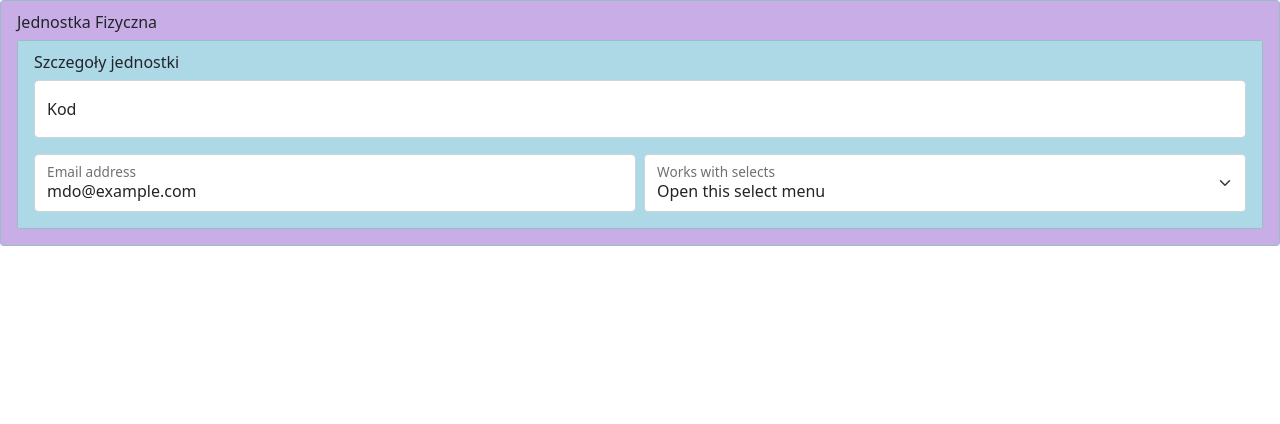
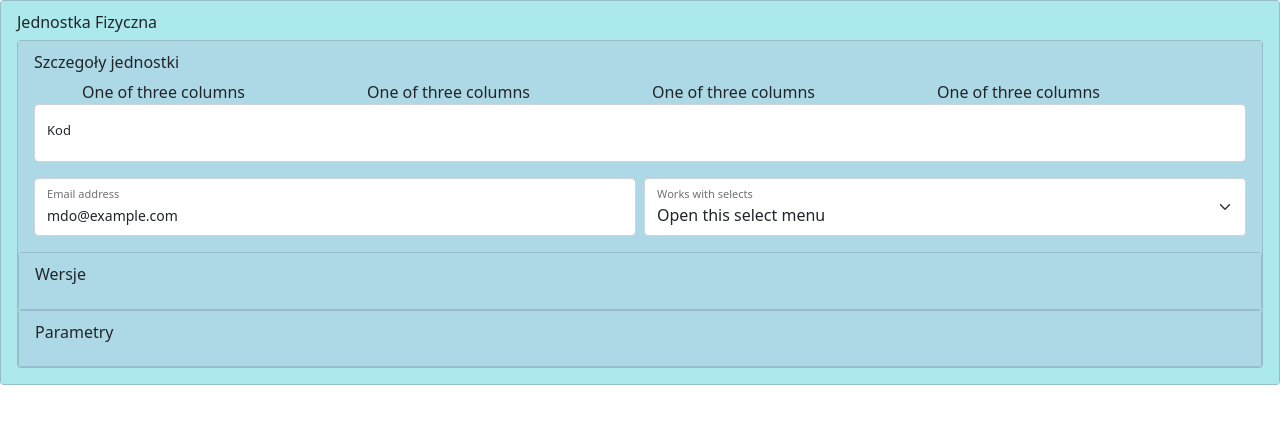
Before and after one commit to amazurek/makieta, an Angular app: page / in a window 1280 px wide. Shown: the top 424 px of the page. Built offline with nearby package versions, Linux system fonts and the light colour scheme.

Commit message:
2 files modified

```diff
--- a/src/app/app.component.css
+++ b/src/app/app.component.css
@@ -1,6 +1,6 @@
 
-html {
-  font-size: 10px;
+input {
+  font-size: 14px;
 }
 
 p {
@@ -10,5 +10,8 @@ div {
   background-color: lightblue;
 }
 #main-card{
-  background-color: rgb(200, 173, 230);
+  background-color: rgba(170, 245, 241, 0.637);
 }
+label {
+  font-size: 13px;
+}
--- a/src/app/app.component.html
+++ b/src/app/app.component.html
@@ -4,8 +4,24 @@
     <div class="card">
       <div class="card-body">
         <h6 class="card-subtitle mb-2 ">Szczegoły jednostki</h6>
-        <div class="form-floating mb-3">
-        <input type="email" class="form-control" id="floatingInput" placeholder="name@example.com">
+        <div class="container">
+        <div class="row">
+          <div class="col-sm">
+            One of three columns
+          </div>
+          <div class="col-sm">
+            One of three columns
+          </div>
+          <div class="col-sm">
+            One of three columns
+          </div>
+          <div class="col-sm">
+          One of three columns
+        </div>
+        </div>
+      </div>
+      <div class="form-floating mb-3">
+        <input type="email" id="input1" class="form-control" id="floatingInput" placeholder="name@example.com">
         <label for="floatingInput">Kod</label>
       </div>
       <div class="row g-2">
@@ -27,7 +43,17 @@
         </div>
       </div>
     </div>
+
       </div>
+      <div class="card">
+      <div class="card-body">
+        <h6 class="card-subtitle mb-2 ">Wersje</h6>
     </div>
+      </div>
+      <div class="card">
+      <div class="card-body">
+        <h6 class="card-subtitle mb-2 ">Parametry</h6>
+    </div>
+      </div>
   </div>
 </div>
```
